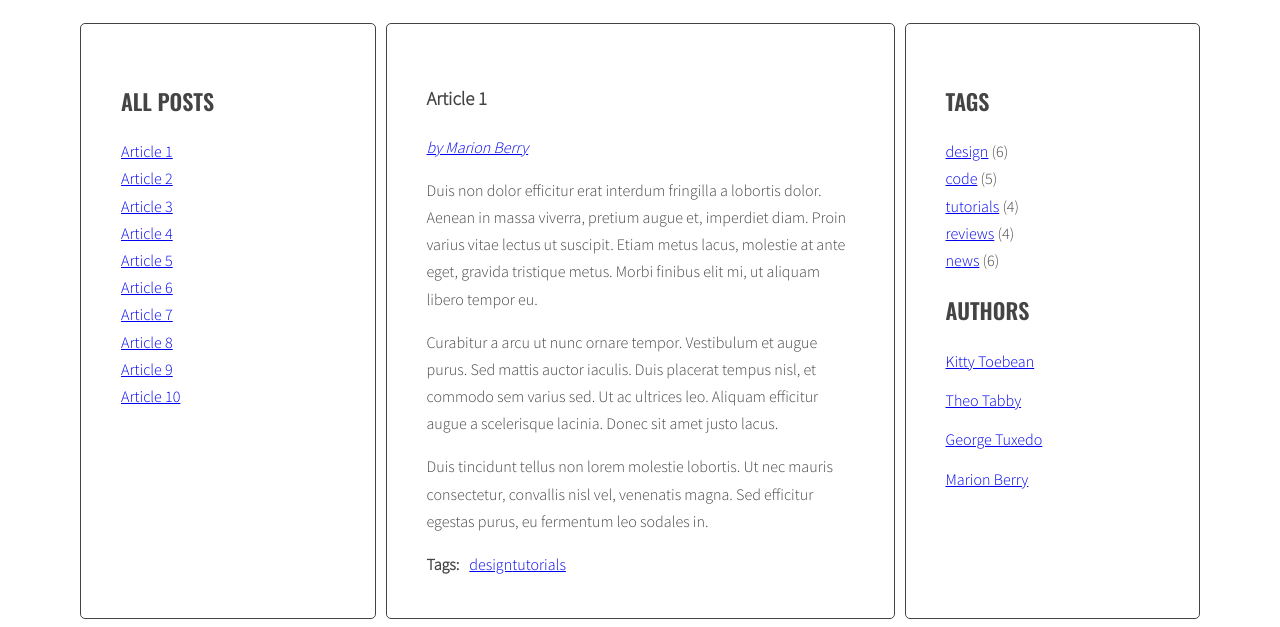
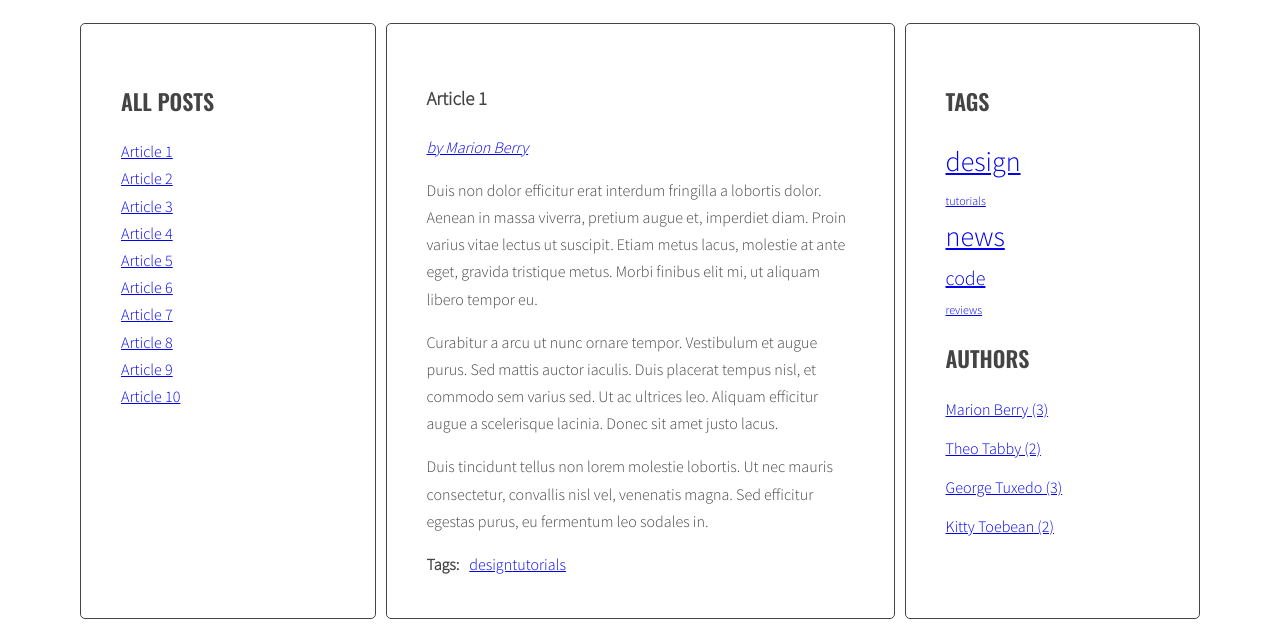
Before and after one commit to tkrzywosadzki/module5, a website: page index.html in a window 1280 px wide. Shown: the part 220-847 px from the top of the page. Drawn offline with nearby package versions, Linux system fonts and the light colour scheme.

Commit message:
add generating author list in right sidebar

```diff
--- a/index.html
+++ b/index.html
@@ -232,39 +232,17 @@
         <aside class="sidebar">
           <h2 class="section-title">Tags</h2>
           <ul class="list tags">
-            <li><a href="#">design</a> <span>(6)</span></li>
-            <li><a href="#">code</a> <span>(5)</span></li>
-            <li><a href="#">tutorials</a> <span>(4)</span></li>
-            <li><a href="#">reviews</a> <span>(4)</span></li>
-            <li><a href="#">news</a> <span>(6)</span></li>
           </ul>
           <h2 class="section-title">Authors</h2>
           <ul class="list authors">
-            <li>
-              <a href="#">
-                <span class="author-name">Kitty Toebean</span>
-              </a>
-            </li>
-            <li>
-              <a href="#">
-                <span class="author-name">Theo Tabby</span>
-              </a>
-            </li>
-            <li>
-              <a href="#">
-                <span class="author-name">George Tuxedo</span>
-              </a>
-            </li>
-            <li>
-              <a href="#">
-                <span class="author-name">Marion Berry</span>
-              </a>
-            </li>
           </ul>
         </aside>
       </main>
     </div>
   </div>
+  <script id="title-list-template" type="text/x-handlebars-template"><li><a href="#{{ articleId }}"><span> {{ articleTitle }} </span></a></li></script>
+  <script id="article-tag-template" type="text/x-handlebars-template"><li><a href="#tag-{{ tagName }}">{{ tagName }}</a></li></script>
+  <script src="https://cdnjs.cloudflare.com/ajax/libs/handlebars.js/4.1.0/handlebars.min.js"></script>
   <script src="js/script.js"></script>
 </body>
 
--- a/js/script.js
+++ b/js/script.js
@@ -4,6 +4,12 @@
 //     const links = document.querySelectorAll('.titles a');
 //     console.log('links:', links);
 //   });
+
+const templates = {
+
+  titleLink: Handlebars.compile(document.querySelector('#title-list-template').innerHTML),
+  articleTagLink: Handlebars.compile(document.querySelector('#article-tag-template').innerHTML)
+}
 
 const links = document.querySelectorAll('.titles a');
 
@@ -64,7 +70,11 @@ const optArticleSelector = '.post',
   optTitleSelector = '.post-title',
   optTitleListSelector = '.titles',
   optArticleTagsSelector = '.post-tags .list',
-  optArticleAuthorSelector = '.post .post-author';
+  optArticleAuthorSelector = '.post .post-author',
+  optTagsListSelector = '.tags.list',
+  optCloudClassCount = '5',
+  optCloudClassPrefix = 'tag-size-',
+  optAuthorsListSelector = '.authors.list';
 
 function generateTitleLinks(customSelector = '') {
 
@@ -95,7 +105,7 @@ function generateTitleLinks(customSelector = '') {
 
     /* create HTML of the link */
 
-    const linkHTML = '<li><a href="#' + articleId + '"><span>' + articleTitle + '</span></a></li>';
+    const linkHTML = templates.titleLink({articleId: articleId, articleTitle: articleTitle});
     // console.log(linkHTML);
 
     /* insert link into titleList */
@@ -117,7 +127,38 @@ function generateTitleLinks(customSelector = '') {
 
 generateTitleLinks();
 
+function calculateTagsParams(tags) {
+  const params = {max: '0', min: '999999'};
+
+  for(let tag in tags){
+    if(tags[tag] > params.max) {
+      params.max = tags[tag];
+    }
+  }
+
+  for(let tag in tags) {
+    if(tags[tag] < params.min){
+      params.min = tags[tag];
+    }
+  }
+
+  return params;
+}
+
+function calculateTagClass(count, params){
+  const normalizedCount = count - params.min;
+
+  const normalizedMax = params.max - params.min;
+
+  const percentage = normalizedCount / normalizedMax;
+
+  const classNumber = Math.floor(percentage * (optCloudClassCount - 1) + 1);
+
+  return optCloudClassPrefix + classNumber;
+}
+
 function generateTags() {
+  let allTags = {};
   /* find all articles */
   const articles = document.querySelectorAll(optArticleSelector);
   /* START LOOP: for every article: */
@@ -136,17 +177,38 @@ function generateTags() {
     for (let tag of articleTagsArray) {
       //console.log(tag);
       /* generate HTML of the link */
-      const tagHTML = '<li><a href="#tag-' + tag + '">' + tag + '</a></li>';
+      const tagHTML = templates.articleTagLink({tagName: tag});
       //console.log(tagHTML);
       /* add generated code to html variable */
       html = html + tagHTML;
       //console.log(html);
+      if(!allTags[tag]){
+        allTags[tag] = 1;
+      } else {
+        allTags[tag]++;
+      }
       /* END LOOP: for each tag */
     }
     /* insert HTML of all the links into the tags wrapper */
     tagList.innerHTML = html;
     /* END LOOP: for every article: */
   }
+  const tagList = document.querySelector(optTagsListSelector);
+
+  //tagList.innerHTML = allTags.join(' ');
+  console.log(allTags);
+
+  const tagsParams = calculateTagsParams(allTags);
+  console.log('tagsParams:', tagsParams);
+
+  let allTagsHTML = '';
+
+  for(let tag in allTags){
+    allTagsHTML += '<li><a href="#tag-' + tag + '" class="' + calculateTagClass(allTags[tag], tagsParams) + '">' + tag + '</a></li>';
+  }
+  console.log(allTagsHTML);
+
+  tagList.innerHTML = allTagsHTML;
 }
 
 generateTags();
@@ -196,68 +258,86 @@ function addClickListenersToTags() {
 addClickListenersToTags();
 
 function generateAuthors() {
-
+  let allAuthors = {};
   const articles = document.querySelectorAll(optArticleSelector);
 
   for (let article of articles){
     const authorList = article.querySelector(optArticleAuthorSelector);
 
-    let html = '';
+    //let html = '';
 
-    const articleAuthors = article.getAttribute('data-author');
+    const author = article.getAttribute('data-author');
 
-    const authorHTML = '<a href="#author-' + articleAuthors + '">' + 'by '  + articleAuthors + '</a>';
+    const authorHTML = '<a href="#author-' + author + '">' + 'by '  + author + '</a>';
 
-    html = html + authorHTML;
+    //html = html + authorHTML;
 
-    authorList.innerHTML = html;
-    console.log(html);
+    authorList.innerHTML = authorHTML;
+    console.log(authorHTML);
+
+    if(!allAuthors[author]){
+      allAuthors[author] = 1;
+    } else {
+      allAuthors[author]++;
+    }
+    console.log(allAuthors);
   }
+
+  const authorList = document.querySelector(optAuthorsListSelector);
+
+  //tagList.innerHTML = allTags.join(' ');
+  //console.log(allTags);
+
+  // const tagsParams = calculateTagsParams(allTags);
+  // console.log('tagsParams:', tagsParams);
+
+  let allAuthorsHTML = '';
+
+  for(let author in allAuthors){
+    allAuthorsHTML += '<li><a href="#author-' + author + '">' + author + ' ('+ allAuthors[author] +')</a></li>';
+  }
+  console.log(allAuthorsHTML);
+
+  authorList.innerHTML = allAuthorsHTML;
+
 }
 
 generateAuthors();
 
 
 function authorClickHandler(event) {
-  /* prevent default action for this event */
   event.preventDefault();
-  /* make new constant named "clickedElement" and give it the value of "this" */
   const clickedElement = this;
-  /* make a new constant "href" and read the attribute "href" of the clicked element */
+
   const href = clickedElement.getAttribute('href');
-  console.log('link was clicked');
   console.log(href);
-  /* make a new constant "tag" and extract tag from the "href" constant */
+
   const author = href.replace('#author-', '');
   console.log(author);
-  /* find all tag links with class active */
-  const activeAuthors = document.querySelectorAll('a.active[href^="#author-"]'); // '.post-tags .list a.active'
-  /* START LOOP: for each active tag link */
+
+  const activeAuthors = document.querySelectorAll('a.active[href^="#author-"]');
+
   for (let activeAuthor of activeAuthors) {
-    /* remove class active */
     activeAuthor.classList.remove('active');
-    /* END LOOP: for each active tag link */
   }
-  /* find all tag links with "href" attribute equal to the "href" constant */
+
   const authorsLinks = document.querySelectorAll('a[href="' + href + '"]');
-  /* START LOOP: for each found tag link */
+
   for (let authorLink of authorsLinks) {
-    /* add class active */
     authorLink.classList.add('active');
-    /* END LOOP: for each found tag link */
   }
-  /* execute function "generateTitleLinks" with article selector as argument */
+
   generateTitleLinks('[data-author="' + author + '"]');
 }
 
 function addClickListenersToAuthors() {
-  /* find all links to tags */
-  const links = document.querySelectorAll('a[href^="#author-"]'); // (a[href^="#tag-"])
-  /* START LOOP: for each link */
+
+  const links = document.querySelectorAll('a[href^="#author-"]');
+
   for (let link of links) {
-    /* add tagClickHandler as event listener for that link */
+
     link.addEventListener('click', authorClickHandler);
-    /* END LOOP: for each link */
+
   }
 }
 
--- a/sass/style.scss
+++ b/sass/style.scss
@@ -118,3 +118,27 @@ body {
     margin: 0 10px 0 0;
   }
 }
+
+.tag-size-1 {
+  font-size: 12px;
+}
+
+.tag-size-2 {
+  font-size: 16px;
+}
+
+.tag-size-3 {
+  font-size: 20px;
+}
+
+.tag-size-4 {
+  font-size: 24px;
+}
+
+.tag-size-5 {
+  font-size: 28px;
+}
+
+.sidebar ul.list.tags {
+  display: inline;
+}
```
Also changed, not shown: css/style.css, 2 other files.
